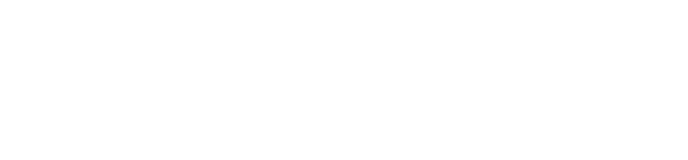
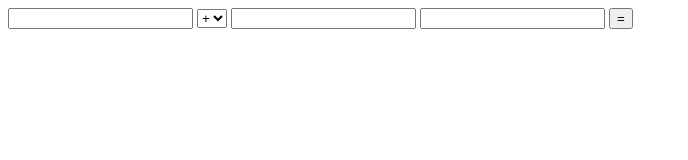
Before and after one commit to akhterjawad/Simple-Calculater, a plain HTML site: page index.html in a window 1280 px wide. Shown: the whole page, without its empty margins (0-688 px from the left). Drawn offline with Linux system fonts and the light colour scheme.

Commit message:
just functuanality

```diff
--- a/app.js
+++ b/app.js
@@ -0,0 +1,16 @@
+function calc() {
+    let input = parseInt(document.getElementById("input").value);
+    let input2 = parseInt(document.getElementById("input2").value);
+    let operator = document.getElementById("operators").value;
+
+    if (operator === "+") {
+        document.getElementById("result").value = input + input2
+    } if (operator === "-") {
+        document.getElementById("result").value = input - input2
+    } if (operator === "x") {
+        document.getElementById("result").value = input * input2
+    } if (operator === "/") {
+        document.getElementById("result").value = input / input2
+    }
+
+}
--- a/index.html
+++ b/index.html
@@ -1,12 +1,29 @@
 <!DOCTYPE html>
 <html lang="en">
+
 <head>
     <meta charset="UTF-8">
     <meta name="viewport" content="width=device-width, initial-scale=1.0">
     <title>Calculater</title>
     <link rel="stylesheet" href="style.css">
 </head>
+
 <body>
+
+    <input type="text" id="input" />
+    <select name="" id="operators">
+        <option value="+">+</option>
+        <option value="-">-</option>
+        <option value="x">x</option>
+        <option value="/">/</option>
+    </select>
+    <input type="text" id="input2" />
+
+    <input type="text" id="result">
+    <button onclick="calc()">=</button>
+
+
     <script src="app.js"></script>
 </body>
+
 </html>
```
